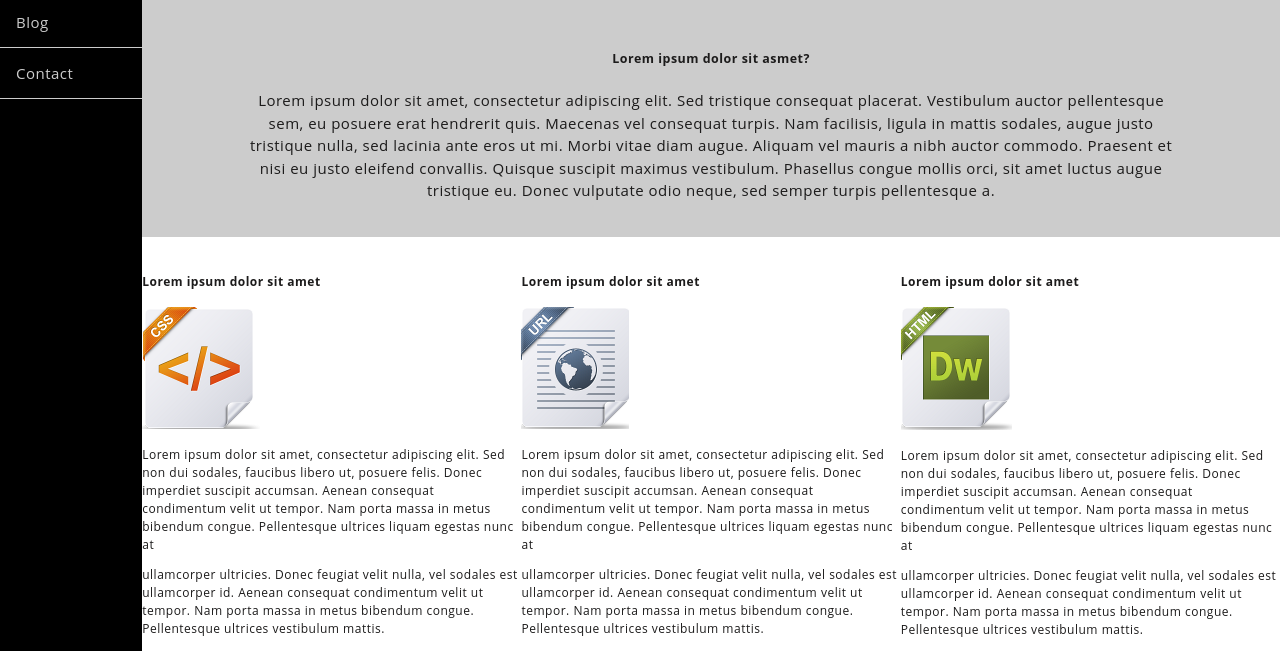
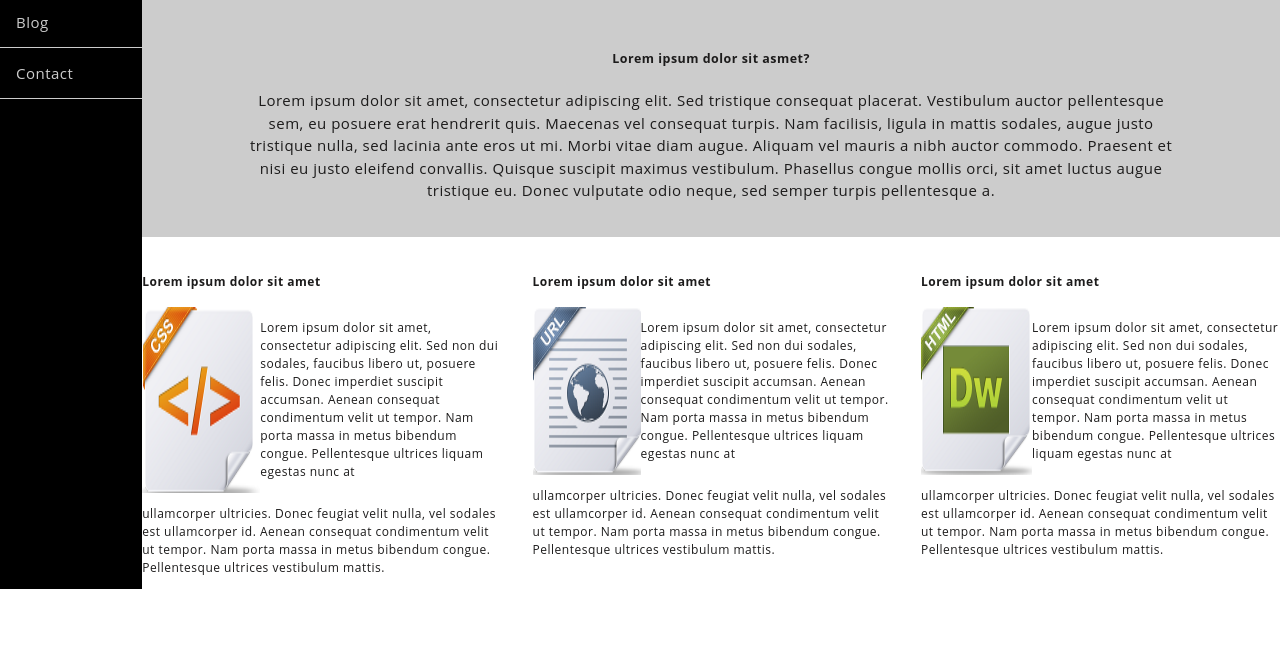
Before and after one commit to nguyencayrent/testintern, a plain HTML site: page index.html in a window 1280 px wide. Shown: the part 156-807 px from the top of the page. Drawn offline with Linux system fonts and the light colour scheme.

Commit message:
Update style.css

```diff
--- a/style.css
+++ b/style.css
@@ -70,15 +70,14 @@ body {
     display: flex;
     justify-content: space-between
 }
-.Group3 {
+.Group2 div {
     font-size: 12px;
+}
 
+#fl {
+    display: flex;
 }
 .Group4 {
     font-size: 12px;
-
+    margin: 0px 30px 0px 30px;
 }
-.Group5 {
-    font-size: 12px;
-
-}
```
